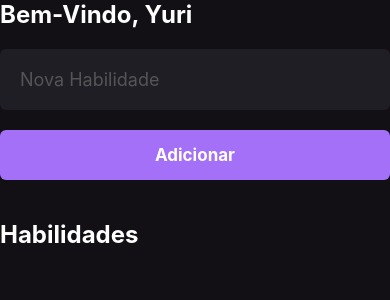
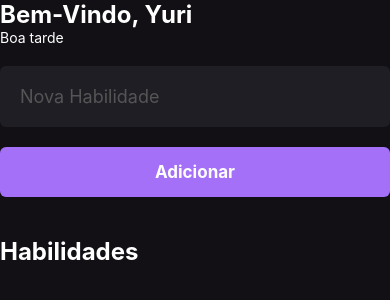
Before and after one commit to yurincmt/myskills, a React Native app: screen / in a window 390 px wide. Shown: the top 300 px of the page. Built offline with nearby package versions, Linux system fonts and the light colour scheme.

Commit message:
style: Mensagem de cumprimento
* Uso do useEffect para rederizar a mensagem de cumprimento a depender da hora do dia;

```diff
--- a/src/Home.js
+++ b/src/Home.js
@@ -1,4 +1,4 @@
-import { useState } from "react";
+import { useEffect, useState } from "react";
 import {
   Alert,
   FlatList,
@@ -13,6 +13,7 @@ import { Button } from "./components/Button";
 export function Home() {
   const [newSkill, setNewSkill] = useState('');
   const [skillsList, setSkillsList] = useState([]);
+  const [greeting, setGreeting] = useState();
 
   function handleAddNewSkill() {
     if (newSkill.trim().length === 0) {
@@ -21,11 +22,25 @@ export function Home() {
     setSkillsList([...skillsList, newSkill]);
   }
 
+  useEffect(() => {
+    const currentHour = new Date().getHours();
+
+    if (currentHour < 12) {
+      setGreeting('Bom dia');
+    } else if (12 <= currentHour && currentHour < 18) {
+      setGreeting('Boa tarde');
+    } else {
+      setGreeting('Boa noite');
+    }
+  }, [])
+
   return (
     <SafeAreaView style={styles.container}>
       <Text style={styles.title}>
         Bem-Vindo, Yuri
       </Text>
+
+      <Text style={{color: '#FFF'}}>{greeting}</Text>
 
       <TextInput
         style={styles.textInput}
```
